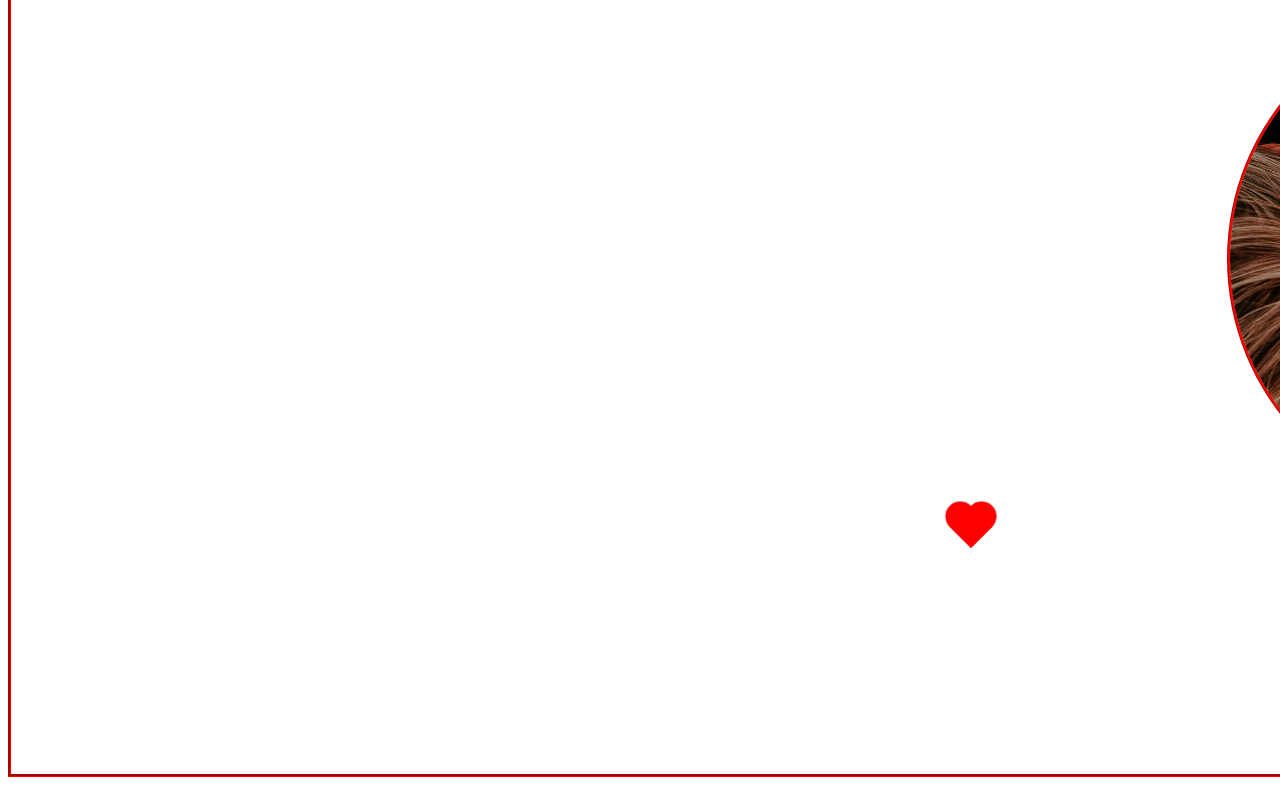
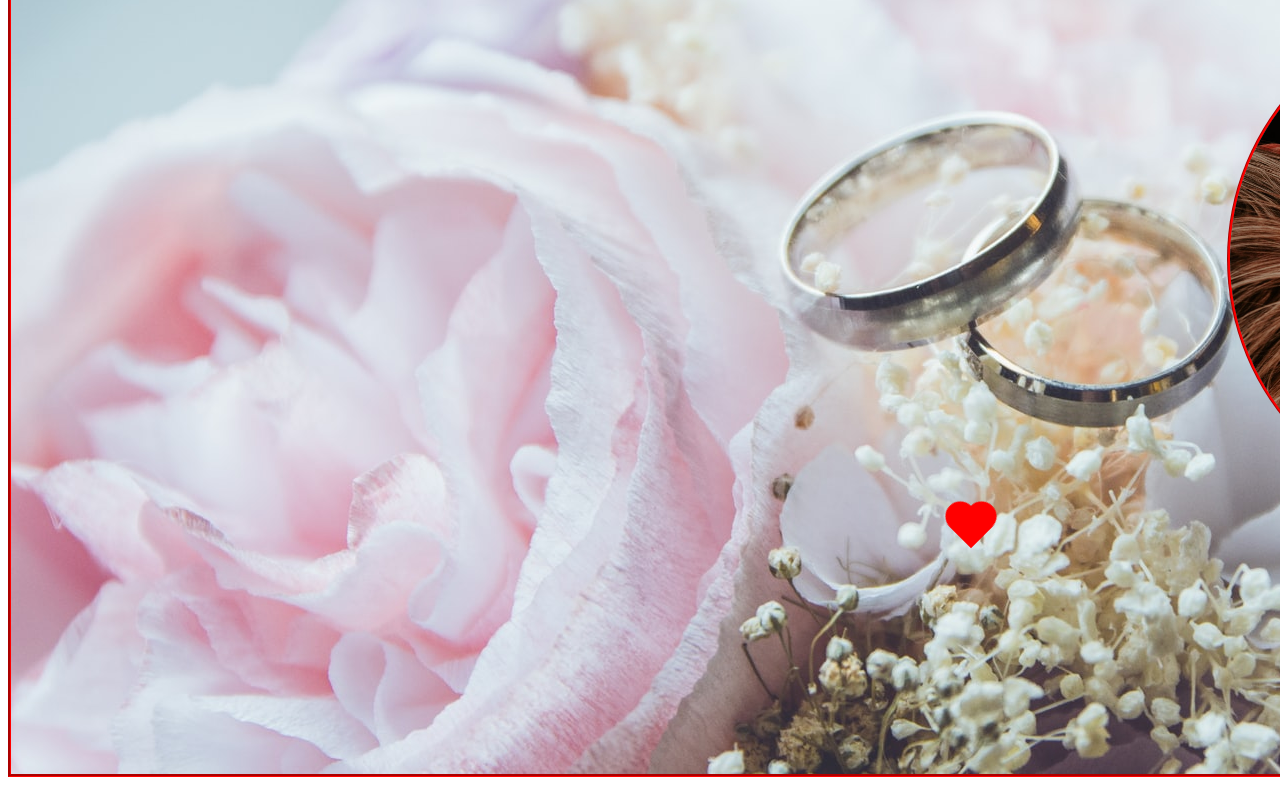
Before and after one commit to olli789/Animations, a plain HTML site: page index.html in a window 1280 px wide. Shown: the part 317-1102 px from the top of the page. Drawn offline with nearby package versions, Linux system fonts and the light colour scheme; the site is published under a folder, as on GitHub Pages, so addresses that start at the root find nothing.

Commit message:
second commit

```diff
--- a/styles/styles.css
+++ b/styles/styles.css
@@ -3,7 +3,7 @@ display: flex;
 margin: auto;
 height: 1080px;
 width: 1920px;
-background-image: url(/images/background-image.jpg);
+background-image: url(../images/background-image.jpg);
 border-style: groove;
 border-color: red;
 justify-content: center;
```
